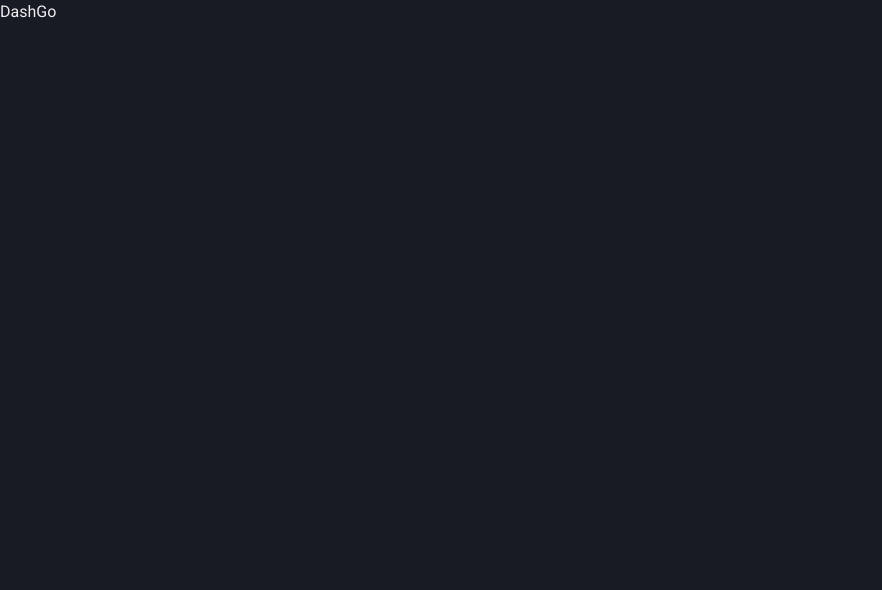
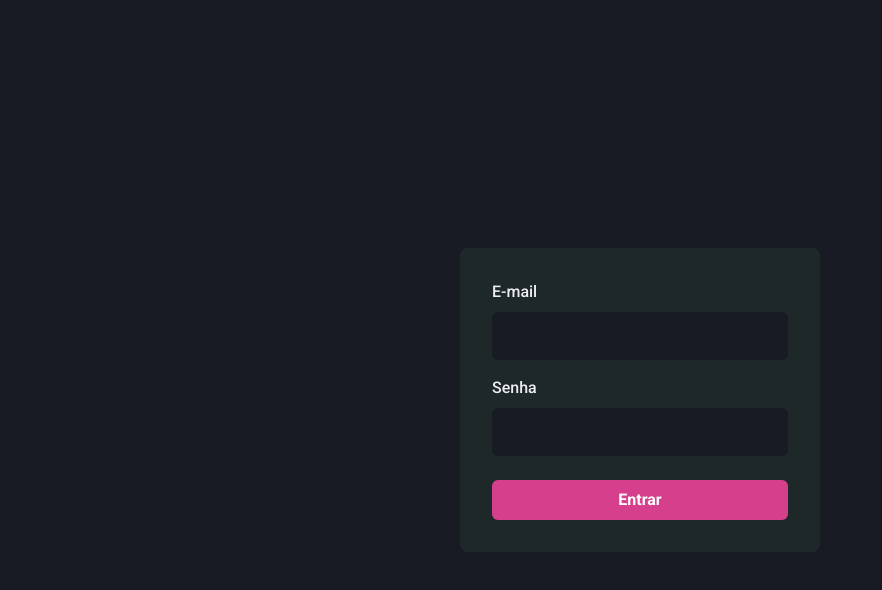
Before and after one commit to eduardo1199/dashgo, a Next.js app: page / in a window 1280 px wide. Shown: the top 590 px of the page, without its empty margins (0-882 px from the left). Built offline with nearby package versions, Linux system fonts and the light colour scheme.

Commit message:
create page sigin

```diff
--- a/src/pages/index.tsx
+++ b/src/pages/index.tsx
@@ -1,7 +1,58 @@
+import { Flex, Input, Button, Stack, FormLabel, FormControl } from '@chakra-ui/react';
+
 export default function Home() {
   return (
-    <div>
-      DashGo
-    </div>
+    <Flex
+      w="100vw"
+      h="100vh"
+      align="center"
+      justify="center"
+    >
+      <Flex
+        as="form"
+        bg="gray.800"
+        w="100%"
+        maxWidth={360}
+        p="8"
+        borderRadius={8}
+        flexDirection="column"
+      >
+        <Stack spacing="4">
+          <FormControl>
+            <FormLabel htmlFor="email">E-mail</FormLabel>
+            <Input
+              name="email"
+              type="email"
+              id="email"
+              focusBorderColor="pink.500"
+              bgColor="gray.900"
+              variant="filled"
+              _hover={{
+                bgColor: "gray.900",
+              }}
+              size="lg"
+
+            />
+          </FormControl>
+
+          <FormControl>
+            <FormLabel htmlFor="password">Senha</FormLabel>
+            <Input
+              name="password"
+              type="password"
+              id="password"
+              focusBorderColor="pink.500"
+              bgColor="gray.900"
+              variant="filled"
+              _hover={{
+                bgColor: "gray.900",
+              }}
+              size="lg"
+            />
+          </FormControl>
+        </Stack>
+        <Button type="submit" mt="6" colorScheme="pink">Entrar</Button>
+      </Flex>
+    </Flex>
   )
 }
```
